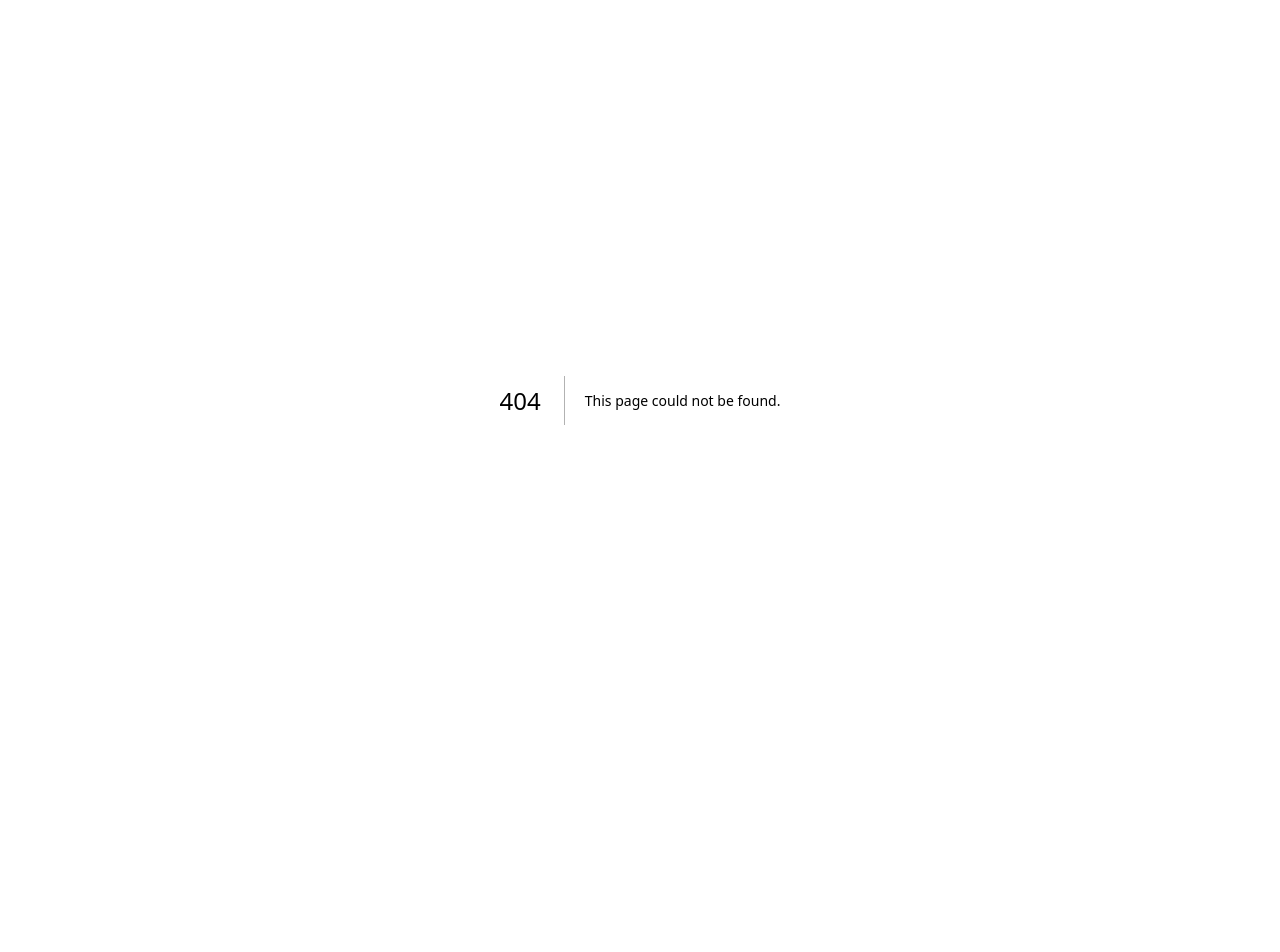
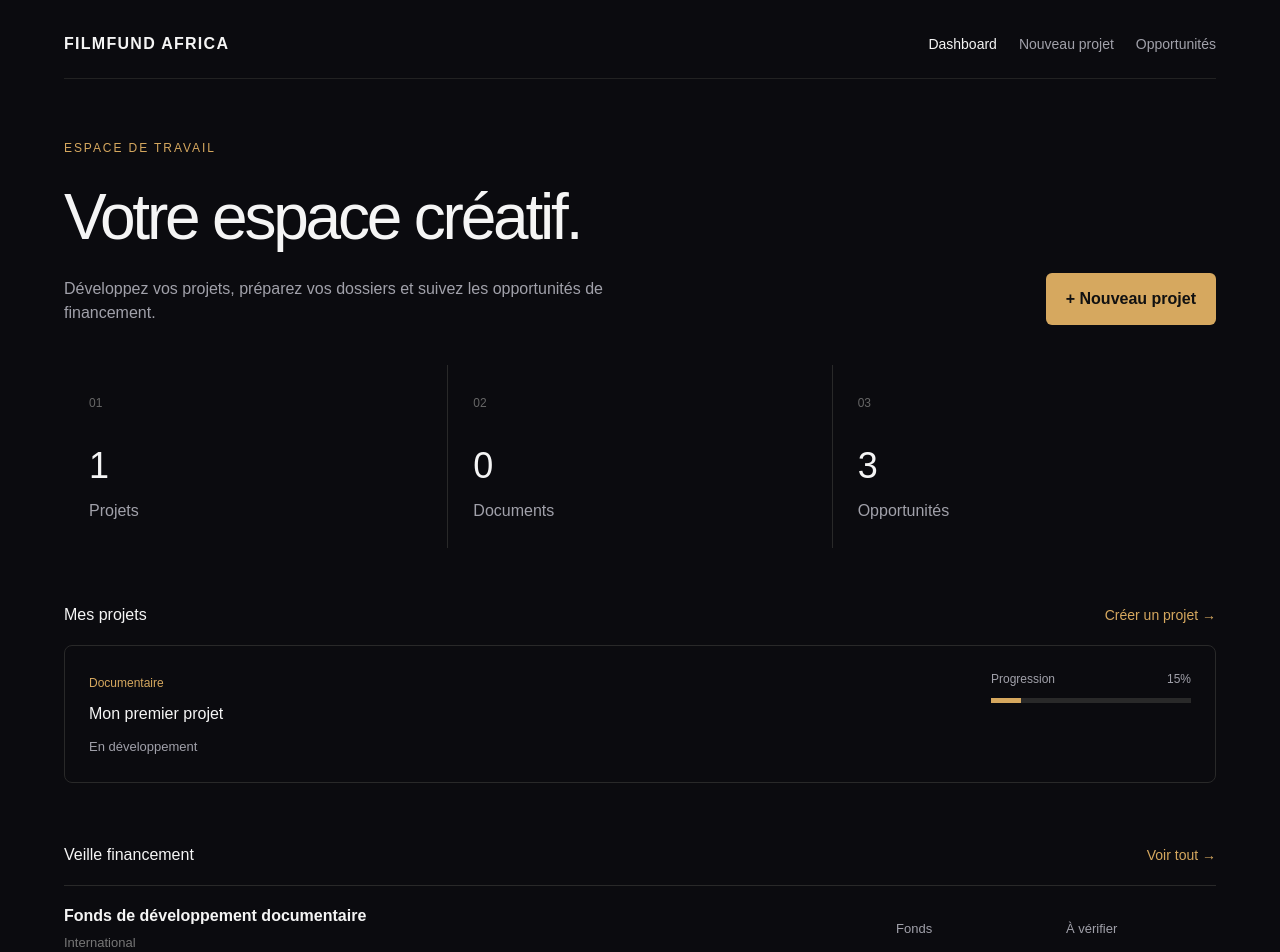
Before and after one commit to HerveNG/Saas-cine, a Next.js app: page /dashboard in a window 1280 px wide. Before the commit this address had no page. Shown: the top 952 px of the page. Before the commit the page ends 800 px from the top, so only its background shows below. Built offline with nearby package versions, Linux system fonts and the light colour scheme.

Commit message:
feat: add FilmFund Africa dashboard

```diff
--- /dev/null
+++ b/app/dashboard/page.tsx
@@ -0,0 +1,68 @@
+const projects = [
+  { title: "Mon premier projet", type: "Documentaire", progress: 15, status: "En développement" },
+];
+
+const opportunities = [
+  { title: "Fonds de développement documentaire", type: "Fonds", deadline: "À vérifier", country: "International" },
+  { title: "Résidence d’écriture audiovisuelle", type: "Résidence", deadline: "À venir", country: "Afrique" },
+  { title: "Appel à projets cinéma", type: "Appel à projets", deadline: "À venir", country: "International" },
+];
+
+export default function DashboardPage() {
+  return (
+    <main style={{ minHeight: "100vh", padding: "32px 5vw" }}>
+      <header style={{ display: "flex", justifyContent: "space-between", alignItems: "center", borderBottom: "1px solid #222", paddingBottom: 22 }}>
+        <a href="/" style={{ fontWeight: 700, letterSpacing: "0.08em" }}>FILMFUND AFRICA</a>
+        <nav style={{ display: "flex", gap: 22, color: "#a1a1aa", fontSize: 14 }}>
+          <a href="/dashboard" style={{ color: "#f5f5f5" }}>Dashboard</a>
+          <a href="/projects/new">Nouveau projet</a>
+          <a href="/opportunities">Opportunités</a>
+        </nav>
+      </header>
+
+      <section style={{ padding: "60px 0 40px" }}>
+        <p style={{ color: "#d6a85f", letterSpacing: "0.16em", fontSize: 12 }}>ESPACE DE TRAVAIL</p>
+        <div style={{ display: "flex", justifyContent: "space-between", gap: 30, alignItems: "end", flexWrap: "wrap" }}>
+          <div>
+            <h1 style={{ fontSize: "clamp(2.5rem, 5vw, 4.5rem)", letterSpacing: "-0.05em", margin: "12px 0" }}>Votre espace créatif.</h1>
+            <p style={{ color: "#a1a1aa", maxWidth: 600 }}>Développez vos projets, préparez vos dossiers et suivez les opportunités de financement.</p>
+          </div>
+          <a href="/projects/new" style={{ background: "#d6a85f", color: "#111", padding: "14px 20px", borderRadius: 6, fontWeight: 700 }}>+ Nouveau projet</a>
+        </div>
+      </section>
+
+      <section style={{ display: "grid", gridTemplateColumns: "repeat(3, 1fr)", gap: 1, background: "#292929", marginBottom: 55 }}>
+        {[["01", "Projets", "1"], ["02", "Documents", "0"], ["03", "Opportunités", "3"]].map(([n, label, value]) => (
+          <div key={label} style={{ background: "#0b0b0f", padding: 25 }}>
+            <span style={{ color: "#666", fontSize: 12 }}>{n}</span>
+            <div style={{ fontSize: 36, marginTop: 25 }}>{value}</div>
+            <div style={{ color: "#a1a1aa", marginTop: 6 }}>{label}</div>
+          </div>
+        ))}
+      </section>
+
+      <section>
+        <div style={{ display: "flex", justifyContent: "space-between", alignItems: "center", marginBottom: 18 }}>
+          <h2 style={{ margin: 0 }}>Mes projets</h2><a href="/projects/new" style={{ color: "#d6a85f", fontSize: 14 }}>Créer un projet →</a>
+        </div>
+        <div style={{ display: "grid", gap: 12 }}>
+          {projects.map((project) => (
+            <article key={project.title} style={{ border: "1px solid #292929", padding: 24, borderRadius: 8 }}>
+              <div style={{ display: "flex", justifyContent: "space-between", gap: 20, flexWrap: "wrap" }}>
+                <div><span style={{ color: "#d6a85f", fontSize: 12 }}>{project.type}</span><h3 style={{ margin: "8px 0" }}>{project.title}</h3><span style={{ color: "#a1a1aa", fontSize: 13 }}>{project.status}</span></div>
+                <div style={{ minWidth: 200 }}><div style={{ display: "flex", justifyContent: "space-between", fontSize: 12, color: "#a1a1aa" }}><span>Progression</span><span>{project.progress}%</span></div><div style={{ height: 5, background: "#292929", marginTop: 10 }}><div style={{ width: `${project.progress}%`, height: "100%", background: "#d6a85f" }} /></div></div>
+              </div>
+            </article>
+          ))}
+        </div>
+      </section>
+
+      <section style={{ marginTop: 60 }}>
+        <div style={{ display: "flex", justifyContent: "space-between", alignItems: "center", marginBottom: 18 }}><h2 style={{ margin: 0 }}>Veille financement</h2><a href="/opportunities" style={{ color: "#d6a85f", fontSize: 14 }}>Voir tout →</a></div>
+        <div style={{ display: "grid", gap: 10 }}>
+          {opportunities.map((item) => <div key={item.title} style={{ display: "grid", gridTemplateColumns: "1fr 150px 150px", gap: 20, borderTop: "1px solid #292929", padding: "18px 0", alignItems: "center" }}><div><strong>{item.title}</strong><div style={{ color: "#777", fontSize: 13, marginTop: 5 }}>{item.country}</div></div><span style={{ color: "#a1a1aa", fontSize: 13 }}>{item.type}</span><span style={{ color: "#a1a1aa", fontSize: 13 }}>{item.deadline}</span></div>)}
+        </div>
+      </section>
+    </main>
+  );
+}
```
